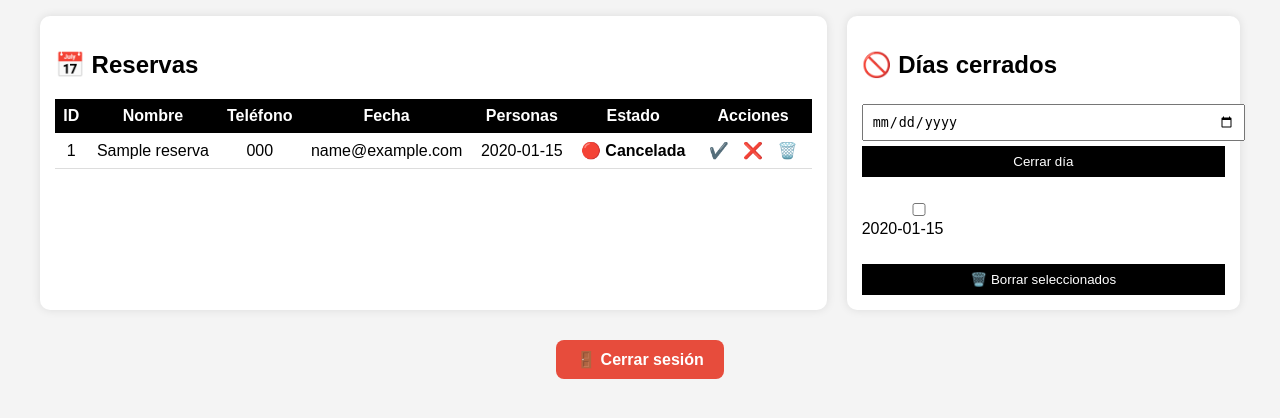
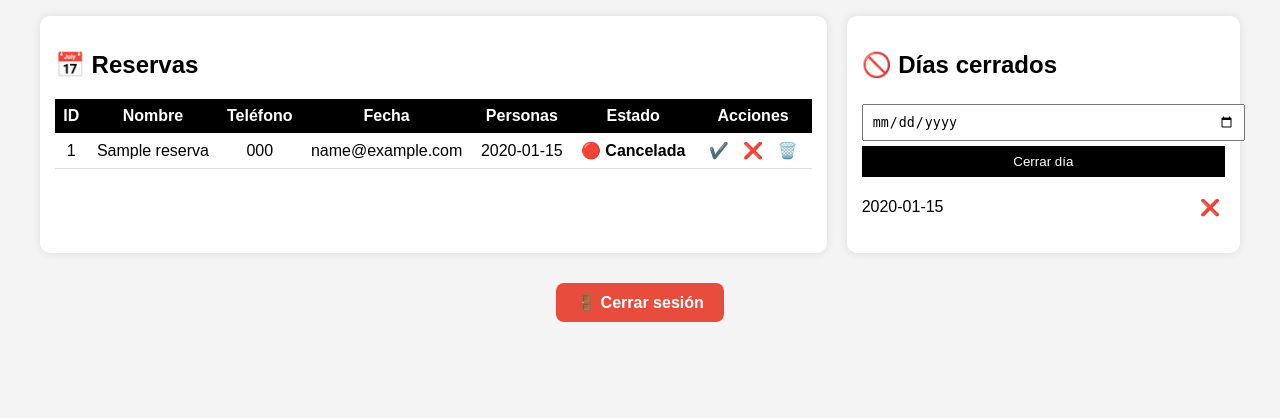
Before and after one commit to JJM010/bar-web, a Flask app: page /admin in a window 1280 px wide. Shown: the part 193-611 px from the top of the page. Run offline with Flask 3, Linux system fonts and the light colour scheme; the visitor is signed in with stand-in values (Sample User, id 1); tables that the repository leaves empty hold one stand-in row (values such as "Sample post").

```diff
--- a/templates/admin.html
+++ b/templates/admin.html
@@ -191,52 +191,19 @@
 
         <!-- 🚫 DÍAS CERRADOS -->
          <div class="card">
-
             <h2>🚫 Días cerrados</h2>
-
-                <!-- AÑADIR DÍA -->
             <form action="/cerrar_dia" method="POST">
-
                 <input type="date" name="fecha" required>
-
                 <button type="submit">
                     Cerrar día
                 </button>
-
             </form>
-
-                <!-- LISTA -->
-                <form action="/borrar_dias" method="POST">
-
             <ul>
-
                 {% for d in dias_cerrados %}
-
                 <li>
-
-                         <label>
-
-                            <input type="checkbox"
-                                   name="dias"
-                                   value="{{ d[0] }}">
-
                     {{ d[1] }}
-
-                        </label>
-
-                      </li>
-
-                      {% endfor %}
-
-                    </ul>
-
-                    <button type="submit">
-                        🗑️ Borrar seleccionados
-                    </button>
-
-                </form>
-
-        </div>
+                    <a href="/borrar_dia/{{ d[0] }}">❌</a>
+                </li> {% endfor %} </ul> </div>
 
     </div>
 
```
Lines whose indentation alone changed are shown as unchanged.
